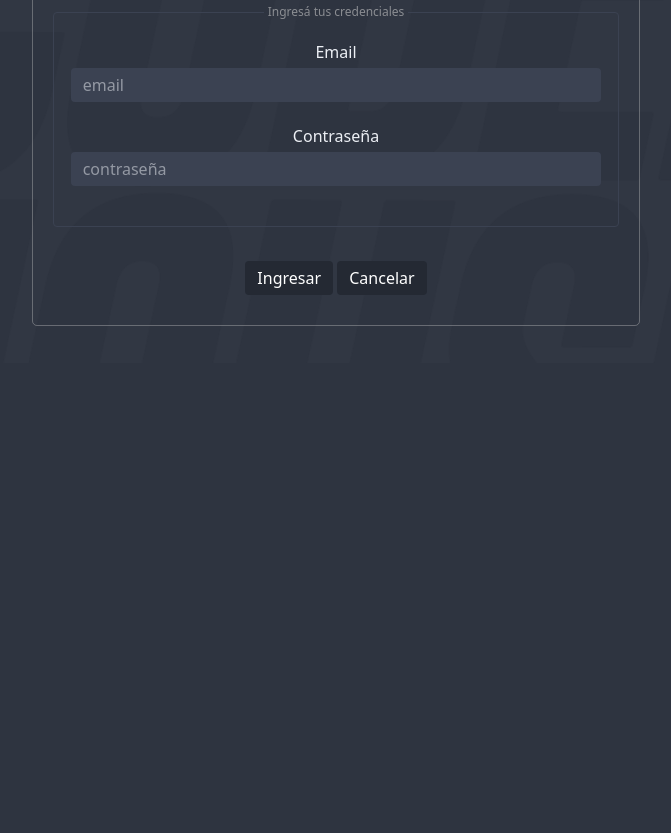
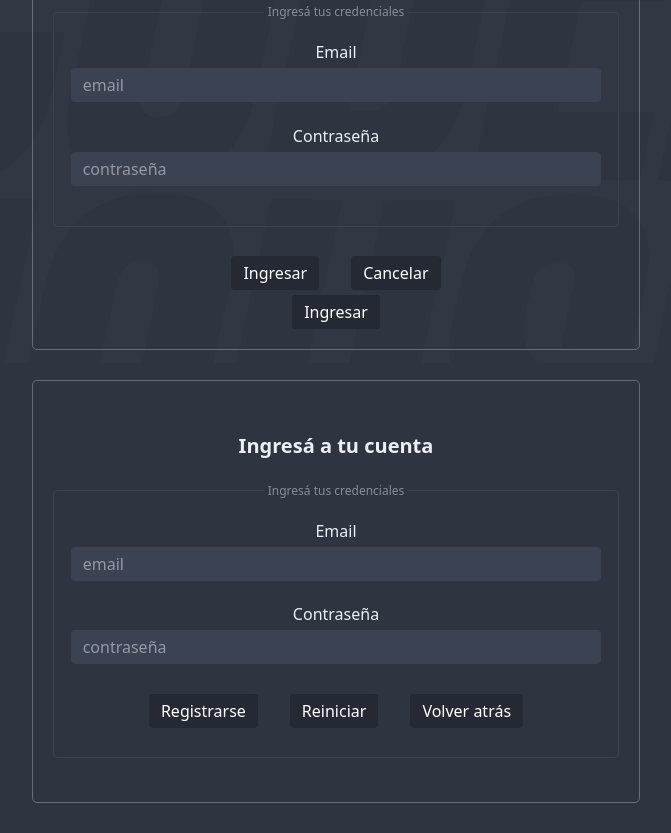
Before and after one commit to SSantiago90/form34855, a plain HTML site: page index.html in a window 1280 px wide. Shown: the part 437-1270 px from the top of the page, without its empty margins (304-975 px from the left). Before the commit the page ends 800 px from the top, so only its background shows below. Drawn offline with Linux system fonts and the light colour scheme.

Commit message:
button creator js

```diff
--- a/css/styles.css
+++ b/css/styles.css
@@ -72,8 +72,14 @@ body:before {
   height: 100%;
 }
 .btn-group {
+  display: flex;
+  flex-direction: row;
+  flex-wrap: wrap;
+  justify-content: center;
+  align-items: center;
+  gap: 2rem;
   margin-top: 20px;
-  padding: 10px;
+  padding: 5px;
 }
 form {
   margin-bottom: 30px;
--- a/index.html
+++ b/index.html
@@ -49,8 +49,27 @@
       </section>
 
       <!-- ! Por ahora ignorar -->
-      <section style="display: none" id="section_b">
-        <form id="registerFormInputs"></form>
+      <section id="section_b">
+        <form id="registerForm">
+          <h3>Ingresá a tu cuenta</h3>
+          <fieldset>
+            <legend>Ingresá tus credenciales</legend>
+            <div class="formfield">
+              <label for="email">Email</label>
+              <input type="email" id="email" name="email" placeholder="email" />
+            </div>
+            <div class="formfield">
+              <label for="password">Contraseña</label>
+              <input
+                type="password"
+                id="password"
+                name="password"
+                placeholder="contraseña"
+              />
+            </div>
+            <div id="buttons-register" class="btn-group"></div>
+          </fieldset>
+        </form>
       </section>
     </main>
   </body>
--- a/scripts/form.js
+++ b/scripts/form.js
@@ -1 +1,26 @@
 console.log("%c---loaded script form.js🎉---", "background: rgb(20,80,150)");
+
+function addButtonToForm(text, typeButton, nodeId)
+{
+  // obtenemos un elemento Padre del DOM
+  const nodeButtons = document.getElementById(nodeId);
+  console.log(nodeButtons);
+
+  // Creamos y agregamos un botton al elemento
+  const newButton = document.createElement("button"); // <button>
+  newButton.textContent = text; // <button>Registrarme</button>
+  newButton.setAttribute("type", typeButton);
+
+  // Agregar el botom al DOM / UI / interfaz de usuario
+  nodeButtons.appendChild(newButton);
+}
+
+
+
+
+// R -> Reutilizar
+addButtonToForm("Registrarse", "submit", "buttons-register")
+addButtonToForm("Reiniciar", "reset", "buttons-register")
+addButtonToForm("Volver atrás", "button", "buttons-register")
+
+addButtonToForm("Ingresar", "submit", "loginForm")
```
